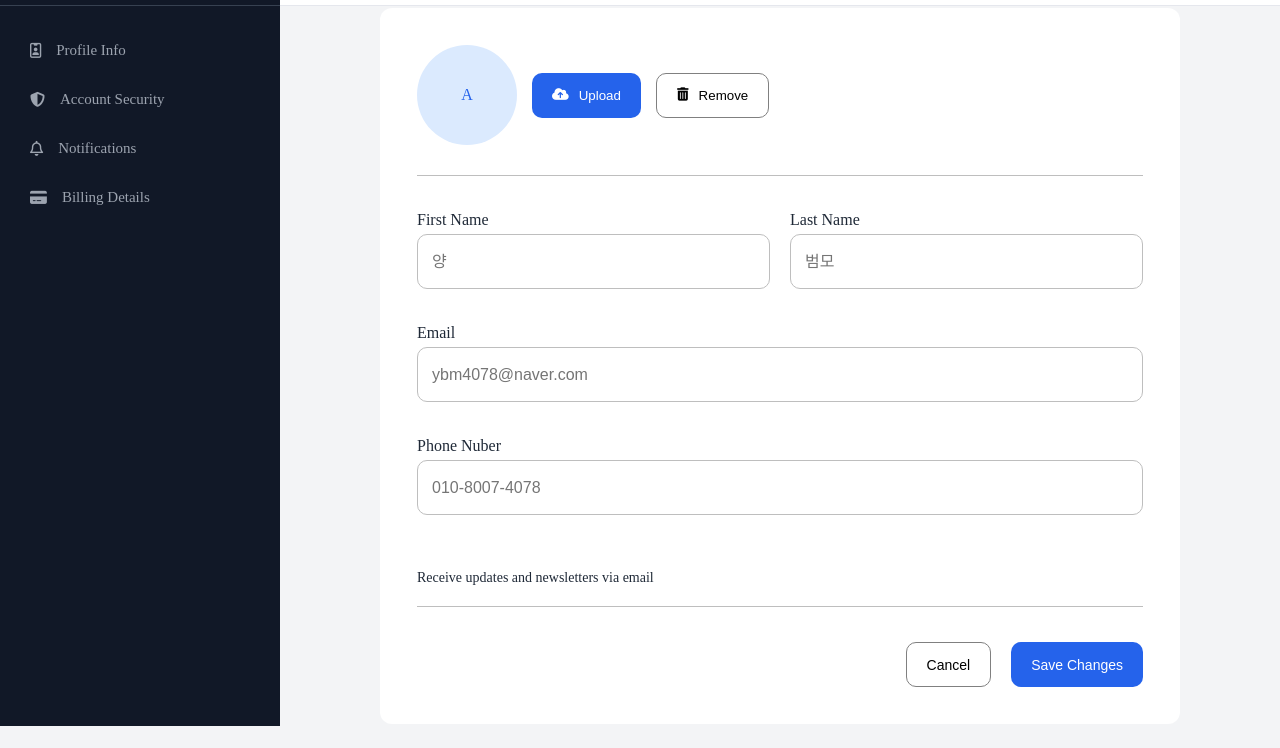
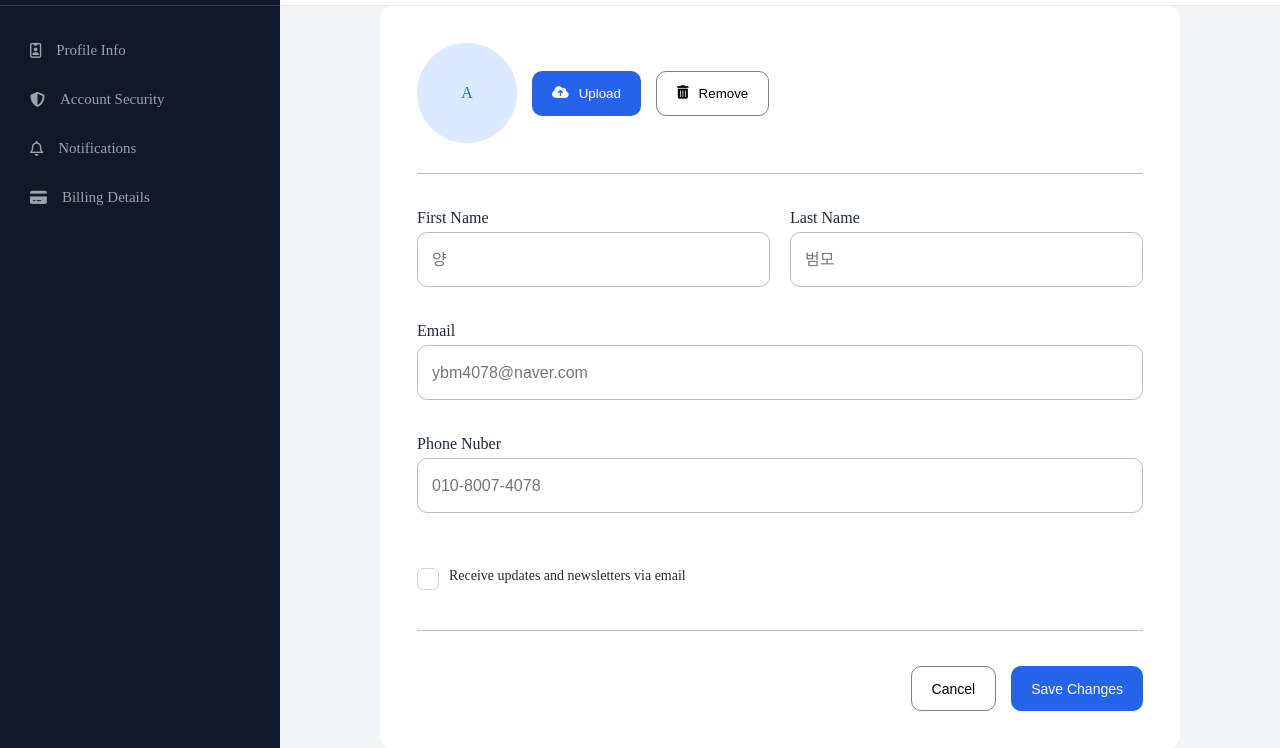
Before and after one commit to ybm4078/02_HTML, a plain HTML site: page practice7/index.html in a window 1280 px wide. Shown: the part 74-822 px from the top of the page. Before the commit the page ends 800 px from the top, so only its background shows below. Drawn offline with Linux system fonts and the light colour scheme.

Commit message:
practice7 완성

```diff
--- a/practice7/index.html
+++ b/practice7/index.html
@@ -80,7 +80,17 @@
                 </div>
             </div>
             <div class="c5">
-                Receive updates and newsletters via email
+                <!--
+                    checkbox를 사용하되, 그 모양을 보여주고 싶지 않다면?
+                    checkbox에게 display: none을 부여함
+                -->
+                <label class="l1">
+                    <input type="checkbox" class="hidden-checkbox" />
+                    <div class="checkbox-box">
+                        <div class="checkmark-icon"></div>
+                    </div>
+                    Receive updates and newsletters via email
+                </label>
             </div>
             <div class="c6">
                 <button class="b3 but">Cancel</button>
--- a/practice7/style.css
+++ b/practice7/style.css
@@ -223,14 +223,14 @@ header {
 .c5 {
     font-size: 14px;
     border-bottom: 1px solid #bebebe;
-    padding: 20px 0 ;
+    padding: 20px 0 40px 0;
 }
 
 .c6 {
     display: flex;
     align-items: center;
     justify-content: flex-end;
-    gap: 20px
+    gap: 15px
 }
 
 .b3 {
@@ -245,3 +245,36 @@ header {
     color: white;
     font-size: 14px;
 }
+.l1 {
+    display: flex;
+}
+.hidden-checkbox {
+    display: none;
+}
+
+.checkbox-box {
+    display: flex;
+    align-items: center;
+    justify-content: center;
+    width: 22px;
+    height: 22px;
+    border-radius: 6px;
+    border: 1px solid #d1d5db;
+    background-color: white;
+    padding-bottom: 4px;
+    margin-right: 10px;
+}
+
+.checkmark-icon {
+    width: 6px;
+    height: 10px;
+    border-bottom: 2px solid white;
+    border-right: 2px solid white ;
+    transform: rotate(45deg);
+}
+
+/* 선택자를 +로 연결한건 형제 선택자 */
+.hidden-checkbox:checked + .checkbox-box {
+    background-color: red;
+    border-color: red;
+}
```
